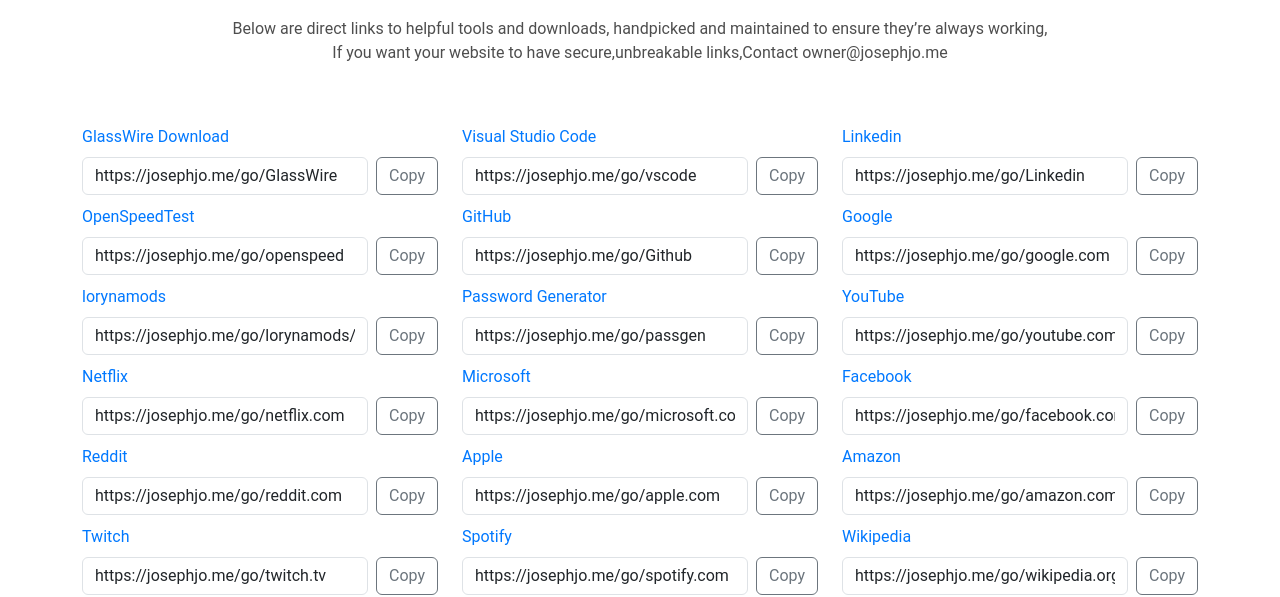
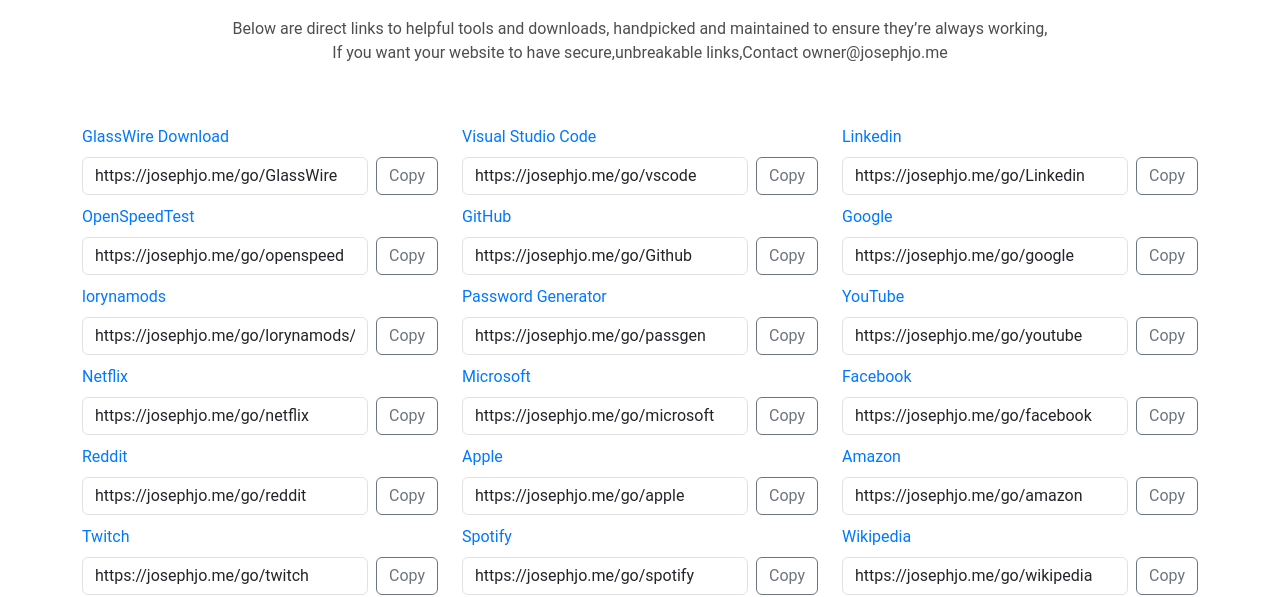
Before and after one commit to Mr-Joseph-Jo/Portfolio, a plain HTML site: page go.html in a window 1280 px wide. Shown: the part 214-811 px from the top of the page. Drawn offline with Linux system fonts and the light colour scheme.

Commit message:
Update go.html

```diff
--- a/go.html
+++ b/go.html
@@ -69,23 +69,23 @@
                   <button class="btn btn-outline-secondary copy-btn ms-2" onclick="copyToClipboard(this)">Copy</button>
                 </div>
                 <li>
-                  <a href="https://josephjo.me/go/netflix.com" target="_blank">Netflix</a>
+                  <a href="https://josephjo.me/go/netflix" target="_blank">Netflix</a>
                   <div class="link-box d-flex align-items-center mt-2">
-                    <input type="text" class="form-control link-text" value="https://josephjo.me/go/netflix.com" readonly>
+                    <input type="text" class="form-control link-text" value="https://josephjo.me/go/netflix" readonly>
                     <button class="btn btn-outline-secondary copy-btn ms-2" onclick="copyToClipboard(this)">Copy</button>
                   </div>
                 </li>
                 <li>
-                  <a href="https://josephjo.me/go/reddit.com" target="_blank">Reddit</a>
+                  <a href="https://josephjo.me/go/reddit" target="_blank">Reddit</a>
                   <div class="link-box d-flex align-items-center mt-2">
-                    <input type="text" class="form-control link-text" value="https://josephjo.me/go/reddit.com" readonly>
+                    <input type="text" class="form-control link-text" value="https://josephjo.me/go/reddit" readonly>
                     <button class="btn btn-outline-secondary copy-btn ms-2" onclick="copyToClipboard(this)">Copy</button>
                   </div>
                 </li>
                 <li>
-                  <a href="https://josephjo.me/go/twitch.tv" target="_blank">Twitch</a>
+                  <a href="https://josephjo.me/go/twitch" target="_blank">Twitch</a>
                   <div class="link-box d-flex align-items-center mt-2">
-                    <input type="text" class="form-control link-text" value="https://josephjo.me/go/twitch.tv" readonly>
+                    <input type="text" class="form-control link-text" value="https://josephjo.me/go/twitch" readonly>
                     <button class="btn btn-outline-secondary copy-btn ms-2" onclick="copyToClipboard(this)">Copy</button>
                   </div>
                 </li>
@@ -118,23 +118,23 @@
                 </div>
               </li>
               <li>
-                <a href="https://josephjo.me/go/microsoft.com" target="_blank">Microsoft</a>
+                <a href="https://josephjo.me/go/microsoft" target="_blank">Microsoft</a>
                 <div class="link-box d-flex align-items-center mt-2">
-                  <input type="text" class="form-control link-text" value="https://josephjo.me/go/microsoft.com" readonly>
+                  <input type="text" class="form-control link-text" value="https://josephjo.me/go/microsoft" readonly>
                   <button class="btn btn-outline-secondary copy-btn ms-2" onclick="copyToClipboard(this)">Copy</button>
                 </div>
               </li>
               <li>
-                <a href="https://josephjo.me/go/apple.com" target="_blank">Apple</a>
+                <a href="https://josephjo.me/go/apple" target="_blank">Apple</a>
                 <div class="link-box d-flex align-items-center mt-2">
-                  <input type="text" class="form-control link-text" value="https://josephjo.me/go/apple.com" readonly>
+                  <input type="text" class="form-control link-text" value="https://josephjo.me/go/apple" readonly>
                   <button class="btn btn-outline-secondary copy-btn ms-2" onclick="copyToClipboard(this)">Copy</button>
                 </div>
               </li>
               <li>
-                <a href="https://josephjo.me/go/spotify.com" target="_blank">Spotify</a>
+                <a href="https://josephjo.me/go/spotify" target="_blank">Spotify</a>
                 <div class="link-box d-flex align-items-center mt-2">
-                  <input type="text" class="form-control link-text" value="https://josephjo.me/go/spotify.com" readonly>
+                  <input type="text" class="form-control link-text" value="https://josephjo.me/go/spotify" readonly>
                   <button class="btn btn-outline-secondary copy-btn ms-2" onclick="copyToClipboard(this)">Copy</button>
                 </div>
               </li>
@@ -152,37 +152,37 @@
                 </div>
               </li>
               <li>
-                <a href="https://josephjo.me/go/google.com" target="_blank">Google</a>
+                <a href="https://josephjo.me/go/google" target="_blank">Google</a>
                 <div class="link-box d-flex align-items-center mt-2">
-                  <input type="text" class="form-control link-text" value="https://josephjo.me/go/google.com" readonly>
+                  <input type="text" class="form-control link-text" value="https://josephjo.me/go/google" readonly>
                   <button class="btn btn-outline-secondary copy-btn ms-2" onclick="copyToClipboard(this)">Copy</button>
                 </div>
               </li>
               <li>
-                <a href="https://josephjo.me/go/youtube.com" target="_blank">YouTube</a>
+                <a href="https://josephjo.me/go/youtube" target="_blank">YouTube</a>
                 <div class="link-box d-flex align-items-center mt-2">
-                  <input type="text" class="form-control link-text" value="https://josephjo.me/go/youtube.com" readonly>
+                  <input type="text" class="form-control link-text" value="https://josephjo.me/go/youtube" readonly>
                   <button class="btn btn-outline-secondary copy-btn ms-2" onclick="copyToClipboard(this)">Copy</button>
                 </div>
               </li>
               <li>
-                <a href="https://josephjo.me/go/facebook.com" target="_blank">Facebook</a>
+                <a href="https://josephjo.me/go/facebook" target="_blank">Facebook</a>
                 <div class="link-box d-flex align-items-center mt-2">
-                  <input type="text" class="form-control link-text" value="https://josephjo.me/go/facebook.com" readonly>
+                  <input type="text" class="form-control link-text" value="https://josephjo.me/go/facebook" readonly>
                   <button class="btn btn-outline-secondary copy-btn ms-2" onclick="copyToClipboard(this)">Copy</button>
                 </div>
               </li>
               <li>
-                <a href="https://josephjo.me/go/amazon.com" target="_blank">Amazon</a>
+                <a href="https://josephjo.me/go/amazon" target="_blank">Amazon</a>
                 <div class="link-box d-flex align-items-center mt-2">
-                  <input type="text" class="form-control link-text" value="https://josephjo.me/go/amazon.com" readonly>
+                  <input type="text" class="form-control link-text" value="https://josephjo.me/go/amazon" readonly>
                   <button class="btn btn-outline-secondary copy-btn ms-2" onclick="copyToClipboard(this)">Copy</button>
                 </div>
               </li>
               <li>
-                <a href="https://josephjo.me/go/wikipedia.org" target="_blank">Wikipedia</a>
+                <a href="https://josephjo.me/go/wikipedia" target="_blank">Wikipedia</a>
                 <div class="link-box d-flex align-items-center mt-2">
-                  <input type="text" class="form-control link-text" value="https://josephjo.me/go/wikipedia.org" readonly>
+                  <input type="text" class="form-control link-text" value="https://josephjo.me/go/wikipedia" readonly>
                   <button class="btn btn-outline-secondary copy-btn ms-2" onclick="copyToClipboard(this)">Copy</button>
                 </div>
               </li>
```
